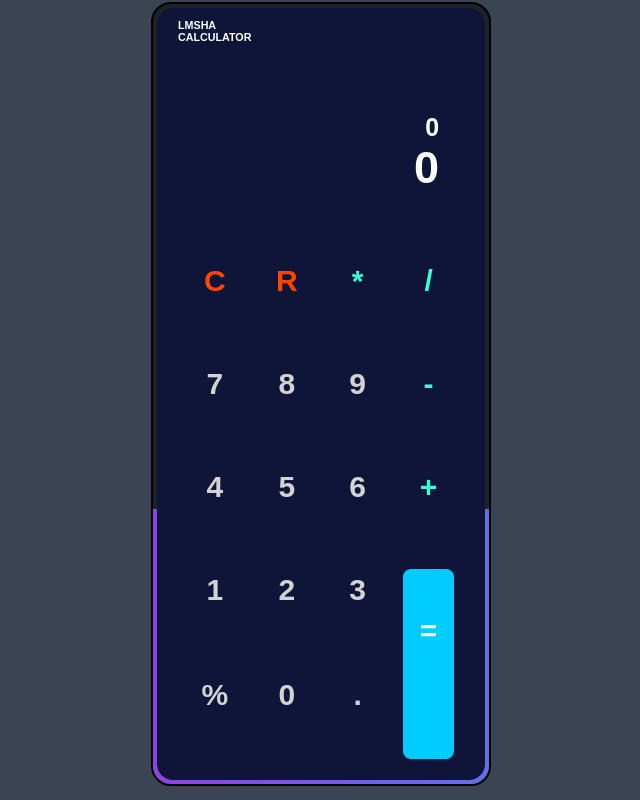
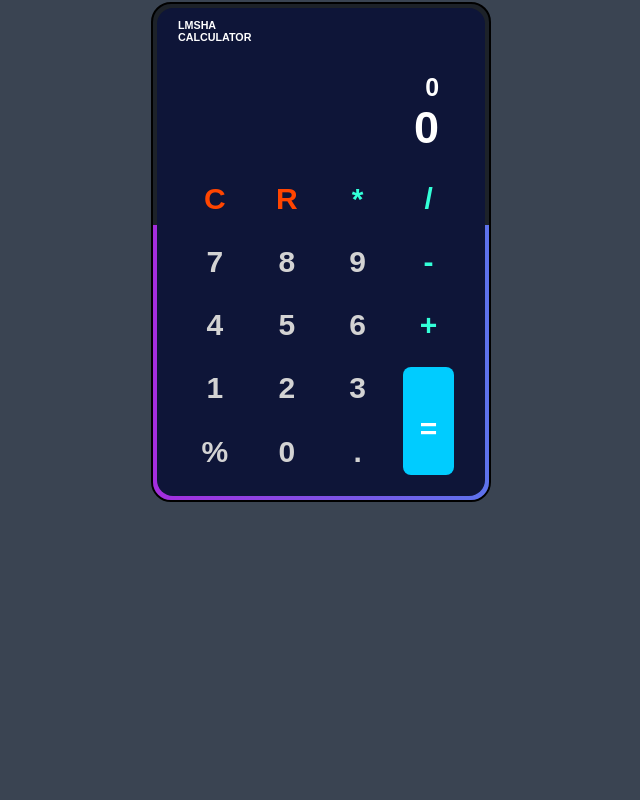
Before and after one commit to HamidAkhtar00/lmsha_calculator, a plain HTML site: page index.html in a window 1280 px wide. Shown: the whole page, without its empty margins (319-959 px from the left). Drawn offline with Linux system fonts and the light colour scheme.

Commit message:
Update style.css

```diff
--- a/style.css
+++ b/style.css
@@ -42,7 +42,7 @@ body{
 .container{
 
     max-width: 340px;
-    height: 98vh;
+    height: 500px;
     border: 2px solid black;
     display: grid;
     grid-template-columns: repeat(4,1fr);
```
